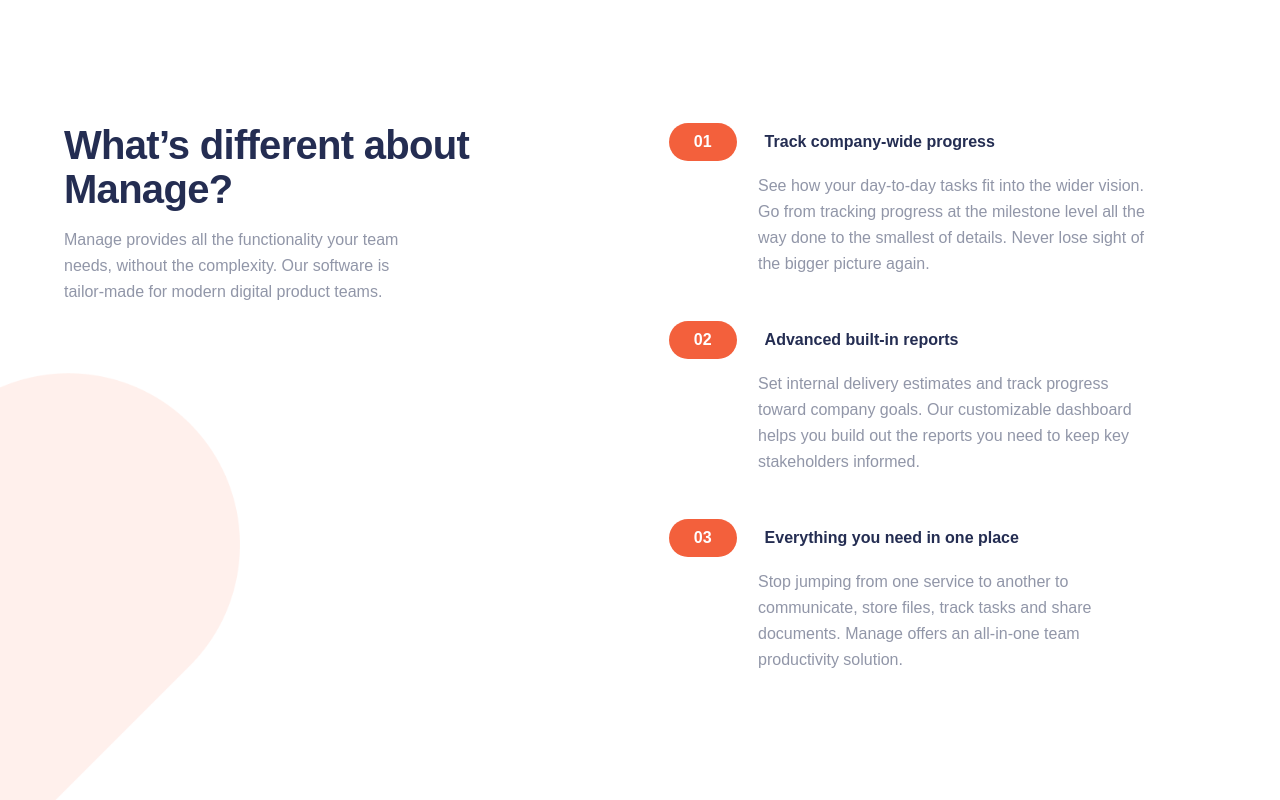
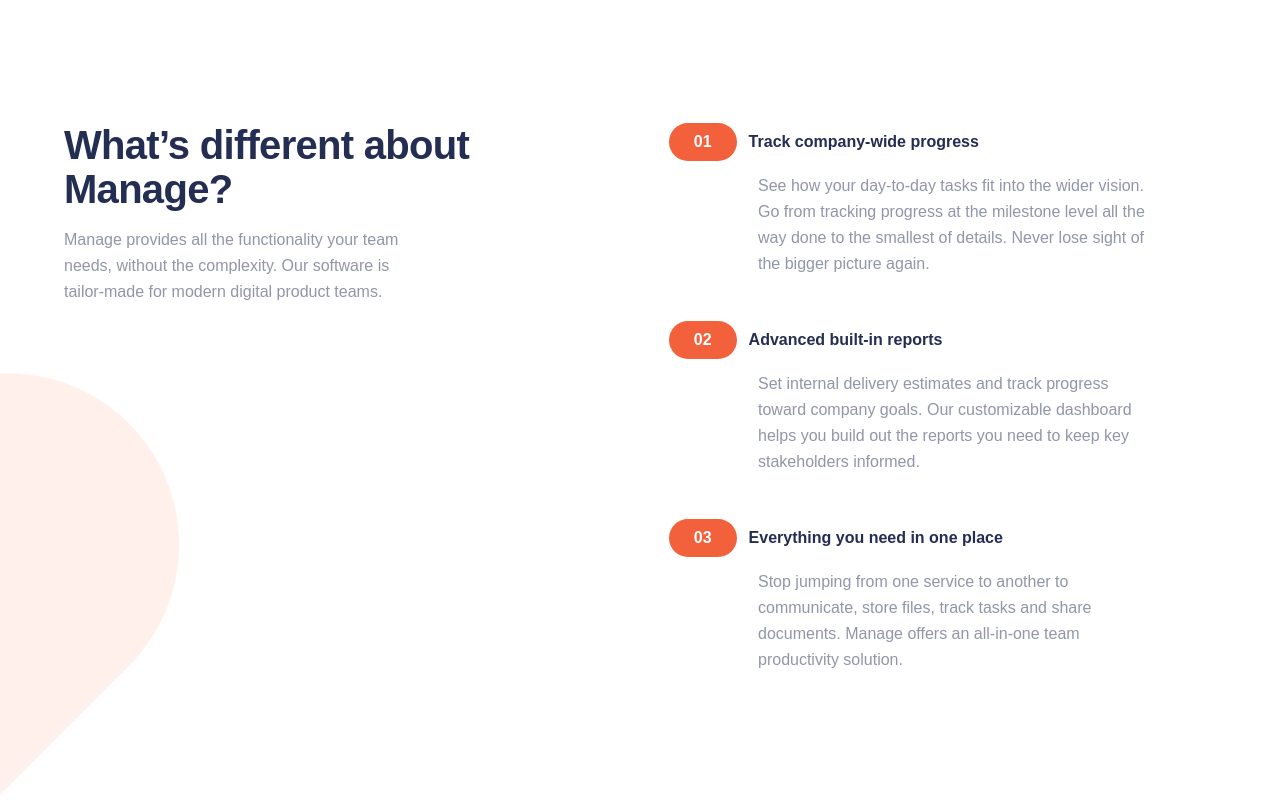
Before and after one commit to thusmiley/manage, a React (Vite) app: page / in a window 1280 px wide. Shown: the part 720-1520 px from the top of the page. Built offline with nearby package versions, Linux system fonts and the light colour scheme.

Commit message:
minor fixes

```diff
--- a/src/components/Features.jsx
+++ b/src/components/Features.jsx
@@ -4,7 +4,7 @@ const Features = () => {
       <div className="pt-48 lg:pt-0 lg:mt-28 lg:flex lg:w-container lg:mx-auto">
         <div className="lg:w-[50%]">
           <h2 className="heading2 text-center w-container mx-auto lg:mx-0 lg:text-left">
-            What’s different about Manage?
+            What’s different about <br className="hidden md:block"/> Manage?
           </h2>
           <p className="text-center paragraph mt-3 lg:mt-4 mb-12 lg:mb-0 w-container mx-auto lg:mx-0 lg:text-left lg:w-[40ch]">
             Manage provides all the functionality your team needs, without the
--- a/src/components/Footer.jsx
+++ b/src/components/Footer.jsx
@@ -68,7 +68,7 @@ const Footer = () => {
               </g>
             </svg>
 
-            <div className="flex justify-around mb-12 lg:mb-0 w-container sm:w-[60%] sm:justify-between lg:justify-start md:justify-evenly lg:mt-[86px]">
+            <div className="flex justify-around mb-12 lg:mb-0 w-container sm:w-[60%] sm:justify-between lg:justify-start md:justify-center lg:mt-[86px]">
               {socialMedia.map((social) => (
                 <a
                   href={social.link}
@@ -80,7 +80,7 @@ const Footer = () => {
                     key={social.id}
                     src={social.icon}
                     alt={social.id}
-                    className="w-[20px] h-[20px] object-contain hover:scale-110 transition ease-in delay-200 lg:mr-4"
+                    className="w-[20px] h-[20px] object-contain social-icon transition ease-in delay-200 md:mr-4"
                     onClick={() => window.open(social.link)}
                   />
                 </a>
@@ -95,7 +95,7 @@ const Footer = () => {
                   {footerlink.links.map((link) => (
                     <li
                       key={link.name}
-                      className="text-white mb-3 last:mb-0 hover:text-primary text-[15px] tracking-[-0.23px]transition ease-in-out delay-200"
+                      className="text-white mb-3 last:mb-0 hover:text-primary text-[15px] tracking-[-0.23px]transition ease-in-out duration-300"
                     >
                       <a href={link.link} target="blank">
                         {link.name}
--- a/src/components/NavBar.jsx
+++ b/src/components/NavBar.jsx
@@ -21,46 +21,31 @@ const NavBar = () => {
   }, []);
 
   return (
-    <nav
-      style={{ backgroundColor: `${color}` }}
-      className="pt-10 pb-4 lg:pt-14 lg:pb-6 fixed left-0 right-0 z-20 "
-    >
+    <nav style={{ backgroundColor: `${color}` }} className="pt-10 pb-4 lg:pt-14 lg:pb-6 fixed left-0 right-0 z-20 ">
       <div className="w-container mx-auto flex justify-between items-center">
         <img src={logo} alt="logo" className="w-[110px] h-[18px]" />
 
         {/* Tablet, desktop menu  */}
         <ul className="sm:flex hidden w-full lg:w-auto justify-end lg:justify-center items-center flex-1 font-medium text-[13px]">
           {navLinks.map((nav) => (
-            <li key={nav.id} className="mr-8 last:mr-0 hover:opacity-50">
+            <li key={nav.id} className="mr-8 last:mr-0 hover:opacity-50 ease-in duration-300">
               <a href={`#${nav.id}`} target="blank">
                 {nav.title}
               </a>
             </li>
           ))}
         </ul>
-        <button className="hidden lg:block">Get Started</button>
+        <button className="hidden lg:block ease-in duration-300">Get Started</button>
 
         {/* Mobile menu  */}
         <div className="sm:hidden flex justify-end items-center">
           {/* Overlay  */}
-          <div
-            className={`${
-              !toggle ? "hidden" : "fixed"
-            } top-0 bottom-0 left-0 right-0 bg-overlay`}
-          />
+          <div className={`${!toggle ? "hidden" : "fixed"} top-0 bottom-0 left-0 right-0 bg-overlay`} />
           <div className="w-[25px] h-[25px] object-contain z-20 cursor-pointer">
-            <img
-              src={toggle ? close : hamburger}
-              alt="menu"
-              onClick={() => setToggle(!toggle)}
-            />
+            <img src={toggle ? close : hamburger} alt="menu" onClick={() => setToggle(!toggle)} />
           </div>
 
-          <div
-            className={`${
-              !toggle ? "hidden" : "flex"
-            } absolute top-[250px] left-0 right-0 bottom-0 flex-col justify-center items-center z-20 sidebar`}
-          >
+          <div className={`${!toggle ? "hidden" : "flex"} absolute top-[250px] left-0 right-0 bottom-0 flex-col justify-center items-center z-20 sidebar`}>
             <ul className="w-container mx-auto py-10 text-center bg-white font-bold text-[16px] tracking-[-0.29px]">
               {navLinks.map((nav) => (
                 <li key={nav.id} className="mb-6 last:mb-0 hover:opacity-50">
--- a/src/components/Testimonials.jsx
+++ b/src/components/Testimonials.jsx
@@ -18,10 +18,7 @@ const Testimonials = () => {
       <div className=" w-container md:w-full">
         <Swiper
           centeredSlides={true}
-          // centeredSlidesBounds={true}
           initialSlide={1}
-          // observer={true}
-          // observeParents={true}
           navigation={false}
           pagination={{ clickable: true }}
           modules={[Pagination, Autoplay]}
--- a/src/index.css
+++ b/src/index.css
@@ -60,7 +60,7 @@
     font-weight: 500;
     font-family: inherit;
     cursor: pointer;
-    transition: background-color 0.3s;
+    transition: ease-in 0.3s;
     color: white;
     box-shadow: 0px 3px 7px 1px rgba(243, 96, 60, 0.3);
   }
@@ -100,11 +100,7 @@
 
 /* nav overlay  */
 .bg-overlay {
-  background: linear-gradient(
-    180deg,
-    rgba(0, 0, 0, 0) 0.08%,
-    rgba(0, 0, 0, 0.6) 99.95%
-  );
+  background: linear-gradient(180deg, rgba(0, 0, 0, 0) 0.08%, rgba(0, 0, 0, 0.6) 99.95%);
 }
 
 /* mobile nav animation  */
@@ -168,7 +164,7 @@
 }
 
 .number {
-  @apply text-white bg-primary py-[6px] px-[25px] rounded-full mr-3 lg:mr-7;
+  @apply text-white bg-primary py-[6px] px-[25px] rounded-full mr-3;
 }
 
 /* features  */
@@ -185,12 +181,16 @@
 
   @screen lg {
     background-size: 50%;
-    background-position: top 250px left -400px;
+    background-position: top 250px left -72%;
   }
 
   @screen xl {
-    background-size: 30%;
-    background-position: top 250px left -200px;
+    background-size: 40%;
+    background-position: top 250px left -40%;
+  }
+  @screen xxl {
+    background-size: 20%;
+    background-position: top 250px left -15%;
   }
 }
 
@@ -235,3 +235,7 @@
   right: 0;
   opacity: 0.07;
 }
+
+.social-icon:hover {
+  filter: invert(0.4) sepia(1) saturate(20) hue-rotate(0deg) brightness(1.2);
+}
```
